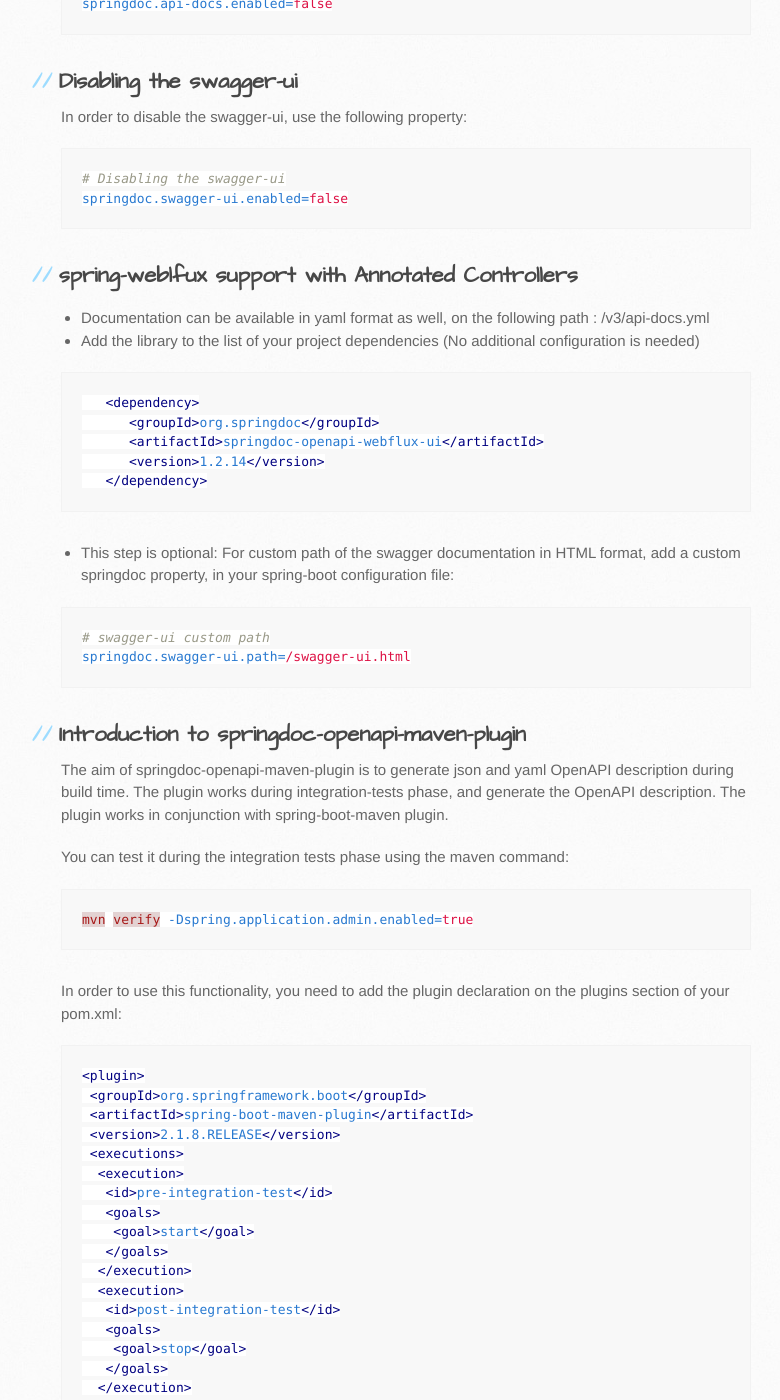
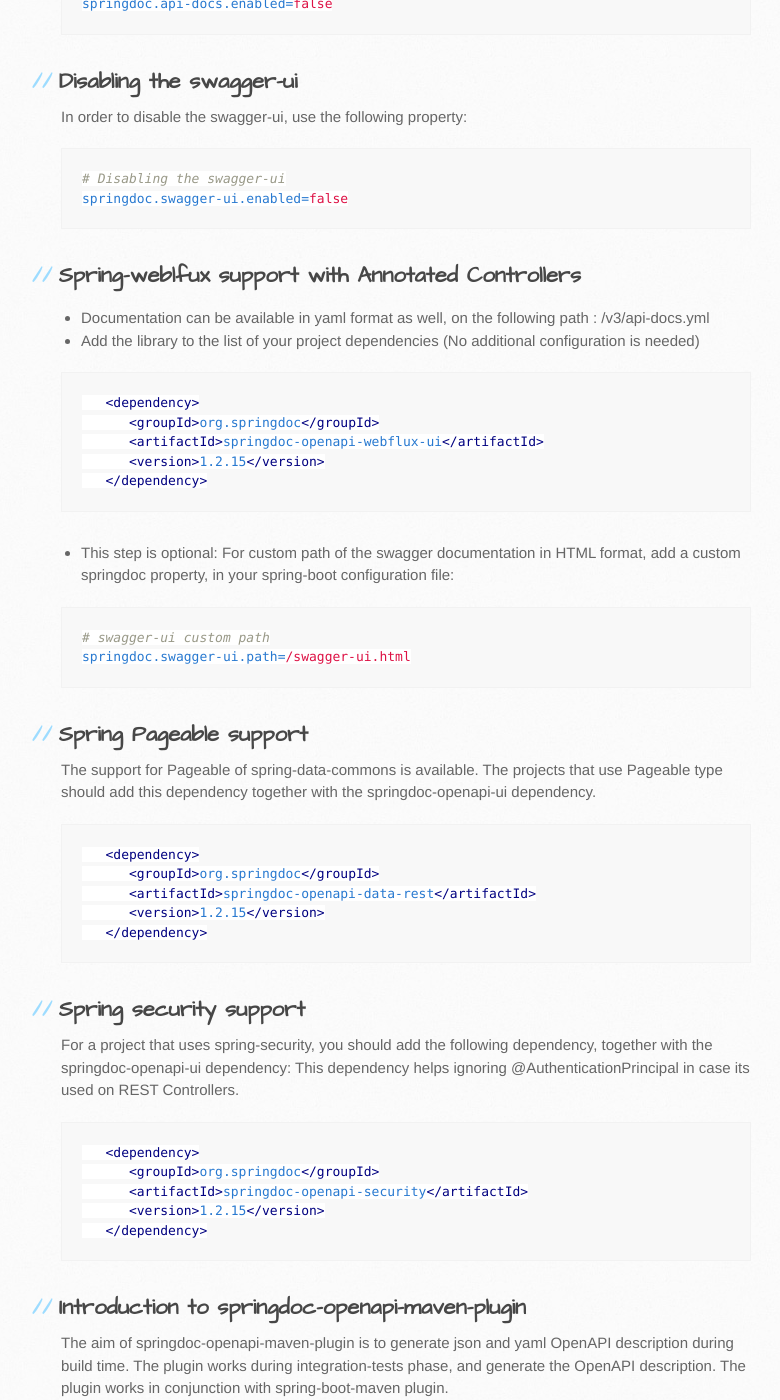
Before and after one commit to springdoc/springdoc-openapi-demos, a Jekyll site: the page built from docs/index.md, in a window 1280 px wide and 1400 px high, scrolled down 3570 px. Shown: the whole window, without its empty margins (109-889 px from the left). Built offline with Jekyll 4.4.1, drawn with Linux system fonts in a browser that asks for light colours; some of the changed text lies outside the part shown.

Commit message:
project update

````diff
--- a/docs/index.md
+++ b/docs/index.md
@@ -36,7 +36,7 @@
    <dependency>
       <groupId>org.springdoc</groupId>
       <artifactId>springdoc-openapi-ui</artifactId>
-      <version>1.2.14</version>
+      <version>1.2.15</version>
    </dependency>
 ```
 *   This step is optional: For custom path of the swagger documentation in HTML format, add a custom springdoc property, in your spring-boot configuration file:
@@ -67,7 +67,7 @@
    <dependency>
       <groupId>org.springdoc</groupId>
       <artifactId>springdoc-openapi-webmvc-core</artifactId>
-      <version>1.2.14</version>
+      <version>1.2.15</version>
    </dependency>
 ```
 *   This step is optional: For custom path of the OpenAPI documentation in Json format, add a custom springdoc property, in your spring-boot configuration file:
@@ -109,7 +109,7 @@
 springdoc.swagger-ui.enabled=false
 ```
 
-## spring-weblfux support with Annotated Controllers
+## Spring-weblfux support with Annotated Controllers
 *   Documentation can be available in yaml format as well, on the following path : /v3/api-docs.yml
 *   Add the library to the list of your project dependencies (No additional configuration is needed)
 
@@ -117,7 +117,7 @@
    <dependency>
       <groupId>org.springdoc</groupId>
       <artifactId>springdoc-openapi-webflux-ui</artifactId>
-      <version>1.2.14</version>
+      <version>1.2.15</version>
    </dependency>
 ```
 *   This step is optional: For custom path of the swagger documentation in HTML format, add a custom springdoc property, in your spring-boot configuration file:
@@ -125,6 +125,28 @@
 ```properties
 # swagger-ui custom path
 springdoc.swagger-ui.path=/swagger-ui.html
+```
+
+## Spring Pageable support
+The support for Pageable of spring-data-commons is available.
+The projects that use Pageable type should add this dependency together with the springdoc-openapi-ui dependency.
+```xml
+   <dependency>
+      <groupId>org.springdoc</groupId>
+      <artifactId>springdoc-openapi-data-rest</artifactId>
+      <version>1.2.15</version>
+   </dependency>
+```
+
+## Spring security support
+For a project that uses spring-security, you should add the following dependency, together with the springdoc-openapi-ui dependency:
+This dependency helps ignoring @AuthenticationPrincipal in case its used on REST Controllers.
+```xml
+   <dependency>
+      <groupId>org.springdoc</groupId>
+      <artifactId>springdoc-openapi-security</artifactId>
+      <version>1.2.15</version>
+   </dependency>
 ```
 
 ## **Introduction to springdoc-openapi-maven-plugin**
--- a/pom.xml
+++ b/pom.xml
@@ -72,7 +72,7 @@
 		<resource.delimiter>@</resource.delimiter>
 		<m2e.apt.activation>jdt_apt</m2e.apt.activation>
 		<spring-boot.version>2.2.0.RELEASE</spring-boot.version>
-		<springdoc.version>1.2.14</springdoc.version>
+		<springdoc.version>1.2.15</springdoc.version>
 	</properties>
 
 	<dependencyManagement>
````
Also changed, not shown: docs/src/main/resources/index.md (+23 -1 lines).
